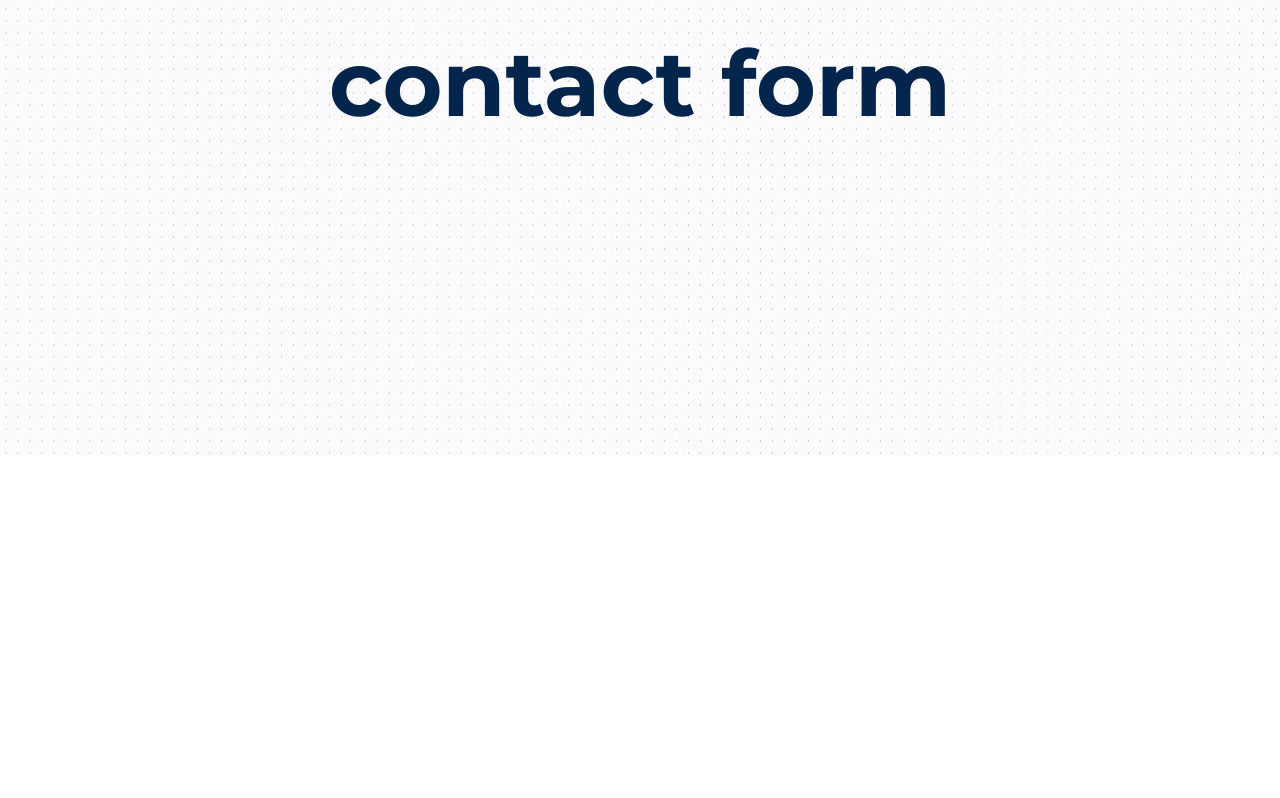
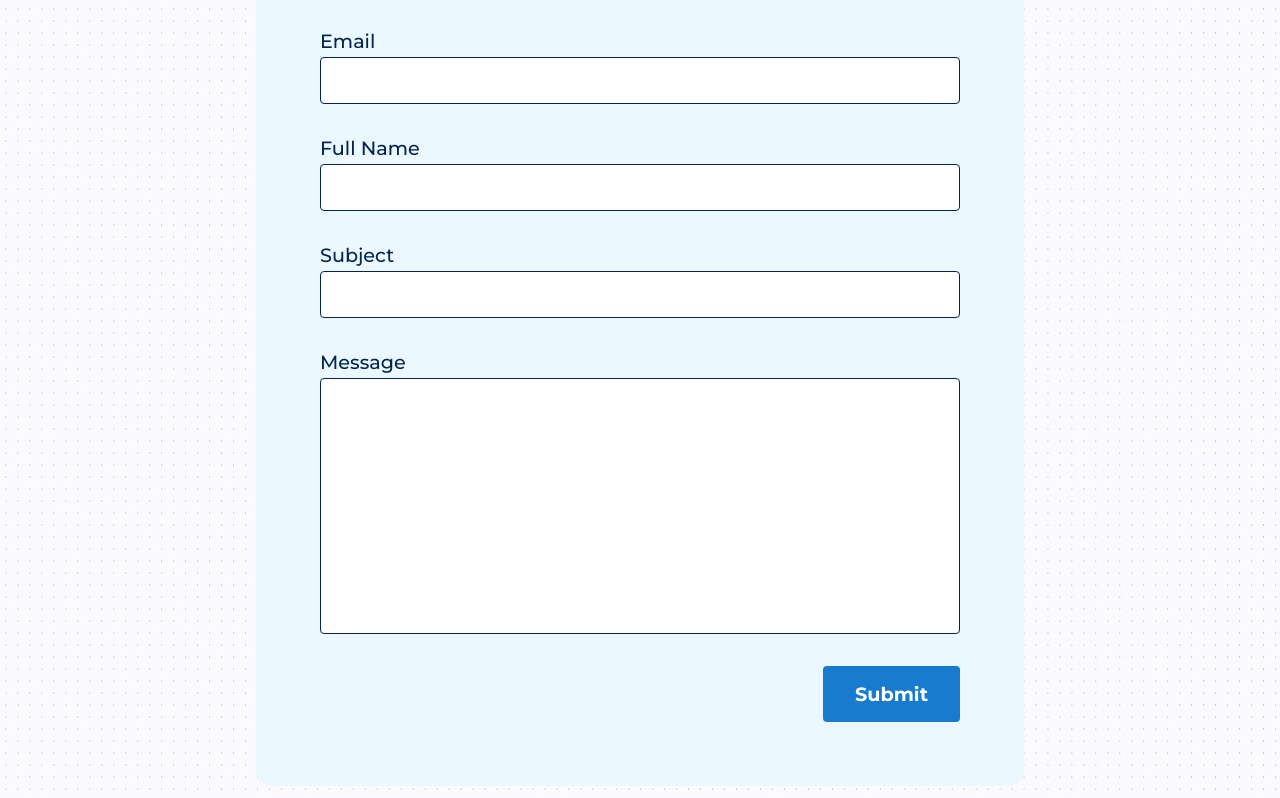
Before and after one commit to dnamme/dnamme.github.io, a Vue app: page / in a window 1280 px wide. Shown: the part 8241-9039 px from the top of the page. Before the commit the page ends 8697 px from the top, so only its background shows below. Built offline with nearby package versions, Linux system fonts and the light colour scheme.

Commit message:
add actual contact form

```diff
--- a/src/components/contact/ContactForm.vue
+++ b/src/components/contact/ContactForm.vue
@@ -1,11 +1,81 @@
 <template>
-  <h1>contact form</h1>
+  <form id="contact-form">
+    <label for="cf-email" class="captionText">Email</label>
+    <input type="text" id="cf-email" required />
+
+    <label for="cf-name" class="captionText">Full Name</label>
+    <input type="text" id="cf-name" required />
+
+    <label for="cf-subject" class="captionText">Subject</label>
+    <input type="text" id="cf-subject" required />
+
+    <label for="cf-message" class="captionText">Message</label>
+    <textarea id="cf-message" required />
+
+    <button type="button" class="captionText" @click="onSubmit()">
+      Submit
+    </button>
+  </form>
 </template>
 
 <script>
 export default {
   name: "ContactForm",
+  methods: {
+    onSubmit() {
+      //
+    },
+  },
 };
 </script>
 
-<style scoped></style>
+<style scoped>
+#contact-form {
+  width: 100%;
+  max-width: 768px; /* 896px */
+
+  background-color: var(--lighter-blue);
+  border-radius: 16px;
+
+  padding: 64px;
+}
+
+#contact-form > * {
+  display: block;
+}
+
+label {
+  margin-bottom: 4px;
+}
+
+input,
+textarea {
+  width: 100%;
+
+  margin-bottom: 32px;
+  padding: 8px 16px;
+
+  border: 1px solid var(--navy-blue);
+  border-radius: 4px;
+}
+
+textarea {
+  height: 256px;
+  resize: none;
+}
+
+button {
+  color: white;
+  font-weight: bold;
+
+  background-color: var(--dark-blue);
+
+  padding: 16px 32px;
+  margin: 0 0 0 auto;
+
+  border: none;
+  border-radius: 4px;
+
+  cursor: pointer;
+}
+</style>
```
